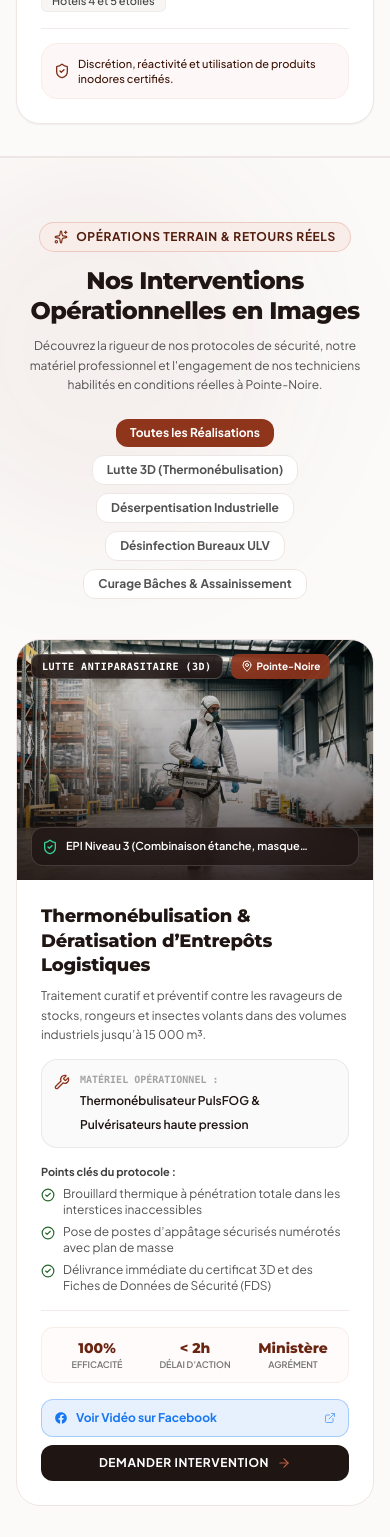
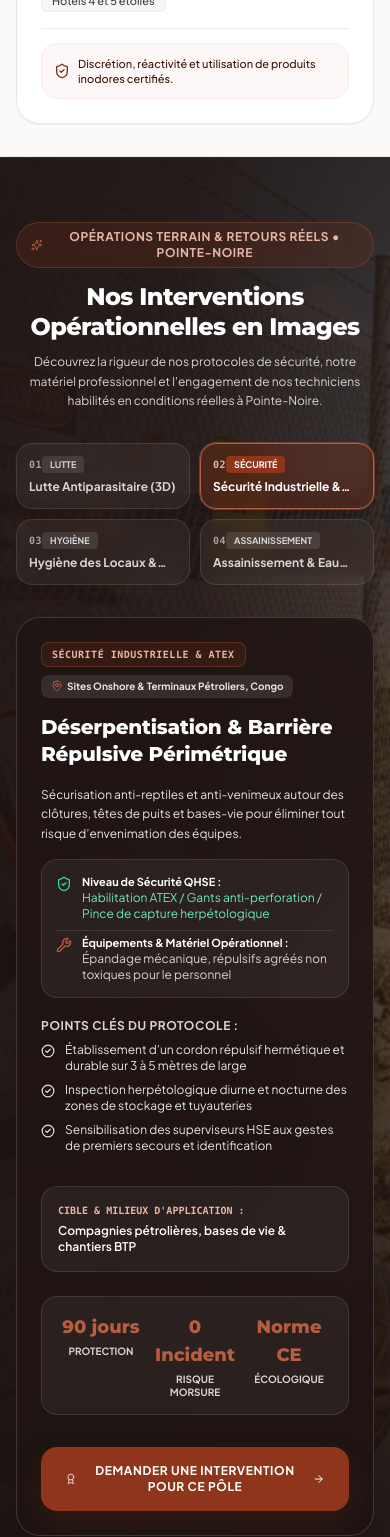
Before and after one commit to Steven23-Ngouala/excellent-services-web, a React (Vite) app: page / in a window 390 px wide. Shown: the part 4240-5777 px from the top of the page. Built offline with nearby package versions, Linux system fonts and the light colour scheme.

Commit message:
feat: transformer la section des interventions en slider d'arriere-plan defilant avec onglets 01-04 et retirer le bouton video facebook

```diff
--- a/src/components/home/FieldInterventionsShowcase.tsx
+++ b/src/components/home/FieldInterventionsShowcase.tsx
@@ -1,199 +1,206 @@
-import React, { useState } from 'react';
+import React, { useState, useEffect } from 'react';
 import { Link } from 'react-router-dom';
 import {
   ShieldCheck,
   MapPin,
   Wrench,
   CheckCircle2,
-  ExternalLink,
   ArrowRight,
-  Sparkles
+  Sparkles,
+  Award
 } from 'lucide-react';
 import { FIELD_INTERVENTIONS } from '../../data/fieldInterventionsData';
-import { COMPANY_INFO } from '../../data/companyInfo';
-
-const FacebookIcon: React.FC<{ className?: string }> = ({ className = "w-4 h-4" }) => (
-  <svg className={className} fill="currentColor" viewBox="0 0 24 24" aria-hidden="true">
-    <path fillRule="evenodd" d="M22 12c0-5.523-4.477-10-10-10S2 6.477 2 12c0 4.991 3.657 9.128 8.438 9.878v-6.987h-2.54V12h2.54V9.797c0-2.506 1.492-3.89 3.777-3.89 1.094 0 2.238.195 2.238.195v2.46h-1.26c-1.243 0-1.63.771-1.63 1.562V12h2.773l-.443 2.89h-2.33v6.988C18.343 21.128 22 16.991 22 12z" clipRule="evenodd" />
-  </svg>
-);
 
 interface Props {
   showTitle?: boolean;
-  limit?: number;
 }
 
 export const FieldInterventionsShowcase: React.FC<Props> = ({
-  showTitle = true,
-  limit
+  showTitle = true
 }) => {
-  const [activeCategory, setActiveCategory] = useState<string>('all');
+  const [currentSlide, setCurrentSlide] = useState(0);
 
-  const categories = [
-    { id: 'all', label: 'Toutes les Réalisations' },
-    { id: '3d', label: 'Lutte 3D (Thermonébulisation)' },
-    { id: 'snake', label: 'Déserpentisation Industrielle' },
-    { id: 'office', label: 'Désinfection Bureaux ULV' },
-    { id: 'water', label: 'Curage Bâches & Assainissement' },
-  ];
+  useEffect(() => {
+    const timer = setInterval(() => {
+      setCurrentSlide((prev) => (prev + 1) % FIELD_INTERVENTIONS.length);
+    }, 6000);
+    return () => clearInterval(timer);
+  }, []);
 
-  const filtered = activeCategory === 'all'
-    ? FIELD_INTERVENTIONS
-    : FIELD_INTERVENTIONS.filter(item => item.category === activeCategory);
-
-  const displayedInterventions = limit ? filtered.slice(0, limit) : filtered;
+  const activeItem = FIELD_INTERVENTIONS[currentSlide];
 
   return (
-    <section className="py-16 sm:py-20 bg-neutral-soft/50 border-t border-neutral-border relative overflow-hidden">
-      {/* Subtle Background Accent */}
-      <div className="absolute top-0 right-1/4 w-96 h-96 bg-primary-500/5 rounded-full blur-3xl pointer-events-none" />
+    <section className="relative text-white py-16 sm:py-24 border-y border-primary-500/40 overflow-hidden bg-dark">
 
-      <div className="max-w-6xl mx-auto px-4 sm:px-6 lg:px-8 relative z-10">
+      {/* Background Images Cross-Fade with Ken Burns Zoom */}
+      <div className="absolute inset-0 z-0 overflow-hidden pointer-events-none">
+        {FIELD_INTERVENTIONS.map((item, index) => (
+          <div
+            key={item.id}
+            className={`absolute inset-0 transition-opacity duration-1000 ease-in-out ${
+              index === currentSlide ? 'opacity-100' : 'opacity-0'
+            }`}
+          >
+            <img
+              src={item.image}
+              alt={item.title}
+              className={`w-full h-full object-cover object-center transform transition-transform duration-[7000ms] ease-out ${
+                index === currentSlide ? 'scale-105' : 'scale-100'
+              }`}
+            />
+          </div>
+        ))}
 
-        {/* Header */}
-        {showTitle && (
-          <div className="text-center max-w-3xl mx-auto mb-10 sm:mb-12">
-            <div className="inline-flex items-center gap-2 px-3.5 py-1.5 rounded-full bg-primary-100 border border-primary-300/60 text-primary-800 text-xs font-bold uppercase tracking-wider mb-3.5 shadow-2xs">
-              <Sparkles className="w-3.5 h-3.5 text-primary-600" />
-              <span>Opérations Terrain & Retours Réels</span>
+        {/* Industrial Dark Gradients for Optimal Contrast & 100% Readability */}
+        <div className="absolute inset-0 bg-gradient-to-r from-dark/95 via-dark/90 to-dark/70 z-10" />
+        <div className="absolute inset-0 bg-gradient-to-t from-dark via-transparent to-dark/60 z-10" />
+        <div className="absolute inset-0 bg-grid-pattern opacity-15 z-10" />
       </div>
 
-            <h2 className="font-heading font-extrabold text-2xl sm:text-3xl lg:text-4xl text-dark tracking-tight leading-tight">
+      <div className="max-w-6xl mx-auto px-4 sm:px-6 lg:px-8 relative z-20">
+
+        {/* Section Header */}
+        {showTitle && (
+          <div className="max-w-3xl mb-8 sm:mb-10 text-center sm:text-left">
+            <div className="inline-flex items-center gap-2 px-3.5 py-1.5 rounded-full bg-primary-500/20 border border-primary-400/30 text-primary-300 text-xs font-bold uppercase tracking-wider mb-3.5 backdrop-blur-sm">
+              <Sparkles className="w-3.5 h-3.5 text-primary-400" />
+              <span>Opérations Terrain & Retours Réels • Pointe-Noire</span>
+            </div>
+
+            <h2 className="font-heading font-extrabold text-2xl sm:text-3xl lg:text-4xl text-white tracking-tight leading-tight">
               Nos Interventions Opérationnelles en Images
             </h2>
 
-            <p className="text-xs sm:text-sm text-neutral-600 mt-2.5 max-w-2xl mx-auto leading-relaxed">
+            <p className="text-xs sm:text-sm text-neutral-300 mt-2.5 max-w-2xl leading-relaxed">
               Découvrez la rigueur de nos protocoles de sécurité, notre matériel professionnel et l'engagement de nos techniciens habilités en conditions réelles à Pointe-Noire.
             </p>
-
-            {/* Category Filter Tabs */}
-            <div className="flex flex-wrap items-center justify-center gap-2 mt-6">
-              {categories.map((cat) => (
-                <button
-                  key={cat.id}
-                  onClick={() => setActiveCategory(cat.id)}
-                  className={`px-3.5 py-1.5 rounded-xl text-xs font-bold transition-all cursor-pointer ${
-                    activeCategory === cat.id
-                      ? 'bg-primary-500 text-white shadow-xs scale-102'
-                      : 'bg-white text-neutral-600 border border-neutral-border hover:bg-neutral-100 hover:text-dark'
-                  }`}
-                >
-                  {cat.label}
-                </button>
-              ))}
-            </div>
           </div>
         )}
 
-        {/* Interventions Grid */}
-        <div className="grid grid-cols-1 lg:grid-cols-2 gap-8">
-          {displayedInterventions.map((item) => (
-            <div
+        {/* Interactive 4-Slide Tabs Navigation */}
+        <div className="grid grid-cols-2 sm:grid-cols-4 gap-2.5 mb-8">
+          {FIELD_INTERVENTIONS.map((item, idx) => {
+            const isActive = idx === currentSlide;
+            return (
+              <button
                 key={item.id}
-              className="bg-white rounded-3xl border border-neutral-border hover:border-primary-400/80 transition-all duration-300 shadow-xs hover:shadow-md overflow-hidden flex flex-col justify-between group"
+                onClick={() => setCurrentSlide(idx)}
+                className={`p-3 sm:p-3.5 rounded-2xl border text-left transition-all backdrop-blur-md flex flex-col justify-between group cursor-pointer ${
+                  isActive
+                    ? 'bg-primary-500/30 border-primary-400 shadow-md ring-1 ring-primary-400/50 scale-102'
+                    : 'bg-white/5 border-white/10 hover:bg-white/10 hover:border-white/25'
+                }`}
               >
-              {/* Image & Badges */}
-              <div className="relative h-60 sm:h-72 w-full overflow-hidden bg-dark">
-                <img
-                  src={item.image}
-                  alt={item.title}
-                  className="w-full h-full object-cover object-center group-hover:scale-105 transition-transform duration-700 ease-out"
-                  loading="lazy"
-                />
+                <div className="flex items-center justify-between mb-1.5">
+                  <span className={`text-[10px] font-mono font-bold uppercase tracking-wider ${isActive ? 'text-primary-300' : 'text-neutral-400'}`}>
+                    0{idx + 1}
+                  </span>
+                  <span className={`text-[9px] sm:text-[10px] uppercase font-bold px-2 py-0.5 rounded ${isActive ? 'bg-primary-500 text-white' : 'bg-white/10 text-neutral-300'}`}>
+                    {item.categoryLabel.split(' ')[0]}
+                  </span>
+                </div>
+                <div className={`text-xs font-bold leading-snug line-clamp-1 ${isActive ? 'text-white' : 'text-neutral-300 group-hover:text-white'}`}>
+                  {item.categoryLabel}
+                </div>
+              </button>
+            );
+          })}
+        </div>
 
-                {/* Gradient Overlays */}
-                <div className="absolute inset-0 bg-gradient-to-t from-dark/90 via-dark/30 to-transparent" />
+        {/* Active Intervention Focus Card */}
+        <div className="bg-dark/85 backdrop-blur-xl rounded-3xl p-6 sm:p-8 lg:p-10 border border-white/15 shadow-2xl transition-all duration-500">
+          <div className="grid grid-cols-1 lg:grid-cols-12 gap-8 lg:gap-10 items-center">
 
-                {/* Category & Location Badges */}
-                <div className="absolute top-3.5 left-3.5 flex flex-wrap gap-2">
-                  <span className="px-2.5 py-1 rounded-lg bg-dark/85 backdrop-blur-md text-white font-mono text-[10px] font-bold uppercase tracking-wider border border-white/20">
-                    {item.categoryLabel}
+            {/* Left Col: Details & Protocol (7 Cols) */}
+            <div className="lg:col-span-7 space-y-4">
+
+              {/* Badges */}
+              <div className="flex flex-wrap items-center gap-2">
+                <span className="px-2.5 py-1 rounded-lg bg-primary-500/20 text-primary-300 text-[10px] font-bold uppercase tracking-wider border border-primary-400/30 font-mono">
+                  {activeItem.categoryLabel}
                 </span>
-                  <span className="px-2.5 py-1 rounded-lg bg-primary-500/90 backdrop-blur-md text-white font-bold text-[10px] flex items-center gap-1 shadow-xs">
-                    <MapPin className="w-3 h-3" />
-                    <span>Pointe-Noire</span>
+                <span className="px-2.5 py-1 rounded-lg bg-white/10 text-neutral-200 text-[10px] font-bold flex items-center gap-1">
+                  <MapPin className="w-3 h-3 text-primary-400" />
+                  <span>{activeItem.location}</span>
                 </span>
               </div>
 
-                {/* Safety & Protocol Banner at bottom of image */}
-                <div className="absolute bottom-3.5 left-3.5 right-3.5 p-2.5 rounded-xl bg-dark/80 backdrop-blur-md border border-white/15 text-white">
-                  <div className="flex items-center gap-2 text-[11px] font-semibold">
-                    <ShieldCheck className="w-4 h-4 text-emerald-400 flex-shrink-0" />
-                    <span className="line-clamp-1">{item.safetyLevel}</span>
+              {/* Title */}
+              <h3 className="font-heading font-extrabold text-xl sm:text-2xl lg:text-3xl text-white leading-snug">
+                {activeItem.title}
+              </h3>
+
+              {/* Summary */}
+              <p className="text-xs sm:text-sm text-neutral-200 leading-relaxed">
+                {activeItem.summary}
+              </p>
+
+              {/* Safety & Protocol Box */}
+              <div className="p-3.5 rounded-2xl bg-white/5 border border-white/10 space-y-2">
+                <div className="flex items-start gap-2.5 text-xs text-emerald-300">
+                  <ShieldCheck className="w-4 h-4 text-emerald-400 flex-shrink-0 mt-0.5" />
+                  <div>
+                    <span className="font-bold text-white block text-[11px]">Niveau de Sécurité QHSE :</span>
+                    <span>{activeItem.safetyLevel}</span>
+                  </div>
+                </div>
+
+                <div className="flex items-start gap-2.5 text-xs text-neutral-200 pt-1 border-t border-white/10">
+                  <Wrench className="w-4 h-4 text-primary-400 flex-shrink-0 mt-0.5" />
+                  <div>
+                    <span className="font-bold text-white block text-[11px]">Équipements & Matériel Opérationnel :</span>
+                    <span className="text-neutral-300">{activeItem.equipment}</span>
                   </div>
                 </div>
               </div>
 
-              {/* Content Body */}
-              <div className="p-6 space-y-4 flex-grow flex flex-col justify-between">
-                <div>
-                  <h3 className="font-heading font-extrabold text-lg sm:text-xl text-dark leading-snug group-hover:text-primary-600 transition-colors">
-                    {item.title}
-                  </h3>
-
-                  <p className="text-xs text-neutral-600 mt-2 leading-relaxed">
-                    {item.summary}
-                  </p>
-
-                  {/* Equipment Highlight Box */}
-                  <div className="mt-3.5 p-3 rounded-2xl bg-neutral-50 border border-neutral-200/80 flex items-start gap-2.5">
-                    <Wrench className="w-4 h-4 text-primary-500 flex-shrink-0 mt-0.5" />
-                    <div>
-                      <span className="text-[10px] font-mono uppercase font-bold text-neutral-400 block">Matériel Opérationnel :</span>
-                      <span className="text-xs font-semibold text-dark">{item.equipment}</span>
-                    </div>
-                  </div>
-
-                  {/* Key Protocol Steps */}
-                  <div className="mt-4 space-y-1.5">
-                    <span className="text-[11px] font-bold text-neutral-700 block">Points clés du protocole :</span>
-                    {item.keyPoints.map((pt, idx) => (
-                      <div key={idx} className="flex items-start gap-2 text-xs text-neutral-600">
-                        <CheckCircle2 className="w-3.5 h-3.5 text-qhse-600 flex-shrink-0 mt-0.5" />
+              {/* Key Points */}
+              <div className="space-y-2 pt-1">
+                <span className="text-xs font-bold text-neutral-300 block uppercase tracking-wider">Points Clés du Protocole :</span>
+                {activeItem.keyPoints.map((pt, idx) => (
+                  <div key={idx} className="flex items-start gap-2.5 text-xs text-neutral-200">
+                    <CheckCircle2 className="w-3.5 h-3.5 text-qhse-400 flex-shrink-0 mt-0.5" />
                     <span>{pt}</span>
                   </div>
                 ))}
               </div>
+
             </div>
 
-                {/* Metrics & Actions */}
-                <div className="pt-4 border-t border-neutral-border/80 space-y-3">
-                  {/* 3 Metrics */}
-                  <div className="grid grid-cols-3 gap-2 text-center bg-primary-50/50 p-2.5 rounded-xl border border-primary-100">
-                    {item.metrics.map((m, idx) => (
-                      <div key={idx}>
-                        <div className="font-heading font-extrabold text-sm text-primary-700">{m.value}</div>
-                        <div className="text-[9px] font-semibold text-neutral-500 uppercase">{m.label}</div>
+            {/* Right Col: Metrics & CTA (5 Cols) */}
+            <div className="lg:col-span-5 space-y-6 flex flex-col justify-center">
+
+              {/* Client Type Tag */}
+              <div className="p-4 rounded-2xl bg-white/5 border border-white/10 text-xs text-neutral-300">
+                <span className="text-[10px] font-mono uppercase font-bold text-primary-300 block mb-1">Cible & Milieux d'Application :</span>
+                <span className="font-semibold text-white">{activeItem.clientType}</span>
+              </div>
+
+              {/* 3 Metrics Cards */}
+              <div className="grid grid-cols-3 gap-2 text-center bg-white/5 p-4 rounded-2xl border border-white/10">
+                {activeItem.metrics.map((m, idx) => (
+                  <div key={idx} className="space-y-1">
+                    <div className="font-heading font-extrabold text-lg sm:text-xl text-primary-400">{m.value}</div>
+                    <div className="text-[10px] font-bold text-neutral-300 uppercase leading-tight">{m.label}</div>
                   </div>
                 ))}
               </div>
 
-                  {/* Buttons */}
-                  <div className="flex flex-col sm:flex-row gap-2 pt-1">
-                    <a
-                      href={COMPANY_INFO.facebookUrl}
-                      target="_blank"
-                      rel="noopener noreferrer"
-                      className="flex-1 inline-flex items-center justify-center gap-2 py-2.5 px-3 rounded-xl bg-[#1877F2]/10 hover:bg-[#1877F2]/20 border border-[#1877F2]/30 text-[#1877F2] font-bold text-xs transition-all text-center group/btn"
-                    >
-                      <FacebookIcon className="w-3.5 h-3.5 group-hover/btn:scale-110 transition-transform" />
-                      <span className="line-clamp-1">Voir Vidéo sur Facebook</span>
-                      <ExternalLink className="w-3 h-3 ml-auto opacity-60" />
-                    </a>
-
+              {/* Single CTA Button (Without Facebook Video) */}
+              <div className="pt-2">
                 <Link
                   to="/contact"
-                      className="flex-1 inline-flex items-center justify-center gap-2 py-2.5 px-3 rounded-xl bg-dark hover:bg-neutral-800 text-white font-bold text-xs uppercase tracking-wider transition-all text-center"
+                  className="w-full inline-flex items-center justify-center gap-2.5 py-4 px-6 rounded-2xl bg-primary-500 hover:bg-primary-600 text-white font-bold text-xs uppercase tracking-wider transition-all shadow-industrial-copper active:scale-95 group text-center"
                 >
-                      <span>Demander Intervention</span>
-                      <ArrowRight className="w-3.5 h-3.5 text-primary-400" />
+                  <Award className="w-4 h-4 text-primary-200" />
+                  <span>Demander une Intervention pour ce Pôle</span>
+                  <ArrowRight className="w-4 h-4 group-hover:translate-x-1 transition-transform" />
                 </Link>
-                  </div>
               </div>
 
             </div>
+
           </div>
-          ))}
         </div>
 
       </div>
--- a/src/pages/HomePage.tsx
+++ b/src/pages/HomePage.tsx
@@ -17,8 +17,8 @@ export const HomePage: React.FC = () => {
       {/* 2. Logos Clients & Partenaires Majeurs */}
       <ClientTrustBar />
 
-      {/* 3. Réalisations Terrain & Vidéos d'Interventions Opérationnelles */}
-      <FieldInterventionsShowcase limit={4} />
+      {/* 3. Réalisations Terrain Opérationnelles */}
+      <FieldInterventionsShowcase />
 
       {/* 4. Section CTA Directe & Diagnostic */}
       <section className="py-16 bg-gradient-to-r from-dark to-dark-card text-white border-t border-primary-500/40">
```
Lines whose indentation alone changed are shown as unchanged.
